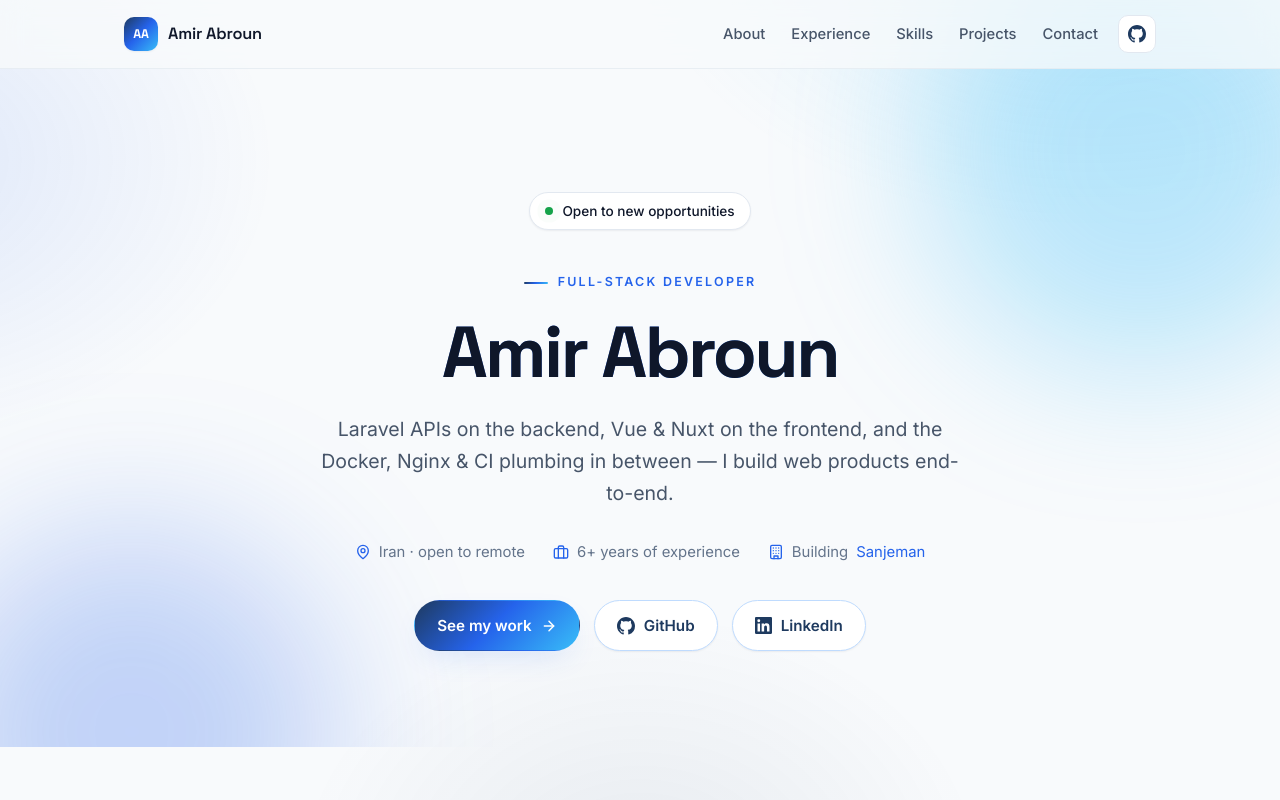
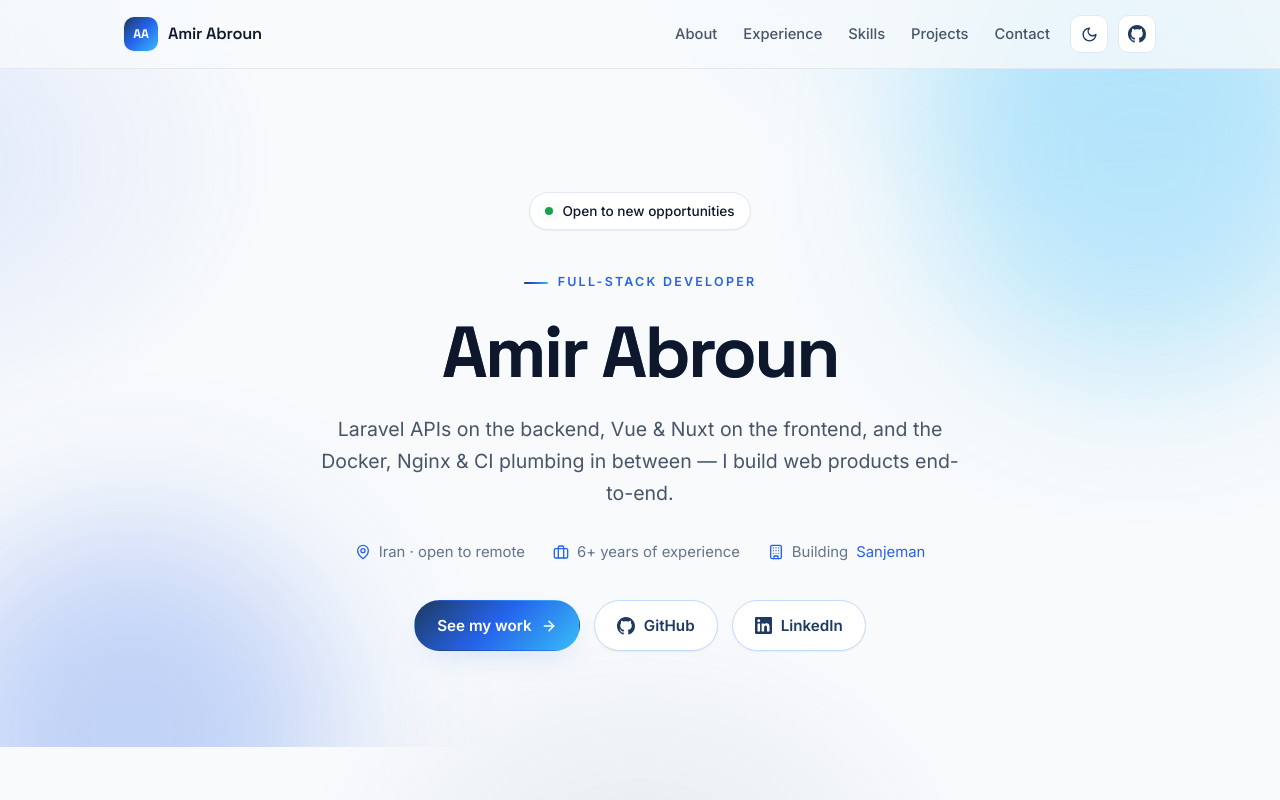
Before and after one commit to amirabroun/amirabroun.github.io, a Nuxt app: page / in a window 1280 px wide. Shown: the top 800 px of the page. Built offline with nearby package versions, Linux system fonts and the light colour scheme.

Commit message:
Add dark theme with toggle: system-aware, persisted, no FOUC, print stays light

```diff
--- a/app/assets/css/main.css
+++ b/app/assets/css/main.css
@@ -7,12 +7,16 @@
 @import "@fontsource-variable/space-grotesk";
 
 :root {
+  color-scheme: light;
+
   --bg: #f8fafc;
   --ink: #0f172a;
   --body: #475569;
   --muted: #64748b;
   --line: #e2e8f0;
   --card: #ffffff;
+  --surface-raised: #ffffff;
+  --header-bg: rgba(248, 250, 252, 0.78);
 
   --navy: #1e3a5f;
   --blue-700: #1d4ed8;
@@ -23,6 +27,10 @@
   --blue-100: #dbeafe;
   --blue-200: #bfdbfe;
   --green: #16a34a;
+
+  --ok-bg: #f0fdf4;
+  --ok-border: #bbf7d0;
+  --ok-text: #15803d;
 
   --grad: linear-gradient(135deg, #1e3a5f 0%, #2563eb 48%, #38bdf8 100%);
   --grad-soft: linear-gradient(135deg, rgba(30, 58, 95, 0.06), rgba(56, 189, 248, 0.1));
@@ -36,6 +44,61 @@
 
   --font-body: "Inter Variable", "Inter", -apple-system, BlinkMacSystemFont, "Segoe UI", sans-serif;
   --font-display: "Space Grotesk Variable", "Space Grotesk", var(--font-body);
+}
+
+/* dark theme -------------------------------------------------------- */
+
+[data-theme="dark"] {
+  color-scheme: dark;
+
+  --bg: #0a1322;
+  --ink: #e6edf9;
+  --body: #a3b2cb;
+  --muted: #8598b8;
+  --line: #1d2c47;
+  --card: #101c30;
+  --surface-raised: #101c30;
+  --header-bg: rgba(10, 19, 34, 0.72);
+
+  --navy: #c9d8f2;
+  --blue-700: #8ab8ff;
+  --blue-600: #6da5ff;
+  --blue-500: #60a5fa;
+  --blue-50: #14233d;
+  --blue-100: #223d66;
+  --blue-200: #33568d;
+  --green: #22c55e;
+
+  --ok-bg: rgba(34, 197, 94, 0.1);
+  --ok-border: rgba(74, 222, 128, 0.35);
+  --ok-text: #4ade80;
+
+  --grad: linear-gradient(135deg, #2563eb 0%, #3b82f6 50%, #38bdf8 100%);
+  --grad-soft: linear-gradient(135deg, rgba(56, 189, 248, 0.08), rgba(37, 99, 235, 0.16));
+
+  --shadow-sm: 0 1px 2px rgba(2, 8, 20, 0.5);
+  --shadow-md: 0 12px 32px -12px rgba(2, 8, 20, 0.6);
+  --shadow-lg: 0 24px 56px -16px rgba(2, 8, 20, 0.7);
+}
+
+[data-theme="dark"] body::before {
+  background:
+    radial-gradient(48rem 32rem at 85% -10%, rgba(56, 189, 248, 0.1), transparent 60%),
+    radial-gradient(42rem 30rem at -10% 20%, rgba(37, 99, 235, 0.14), transparent 60%),
+    radial-gradient(36rem 28rem at 50% 110%, rgba(30, 58, 95, 0.25), transparent 60%);
+}
+
+[data-theme="dark"] ::selection {
+  background: rgba(59, 130, 246, 0.4);
+}
+
+/* smooth colors while the theme is being switched (class set from JS) */
+html.theming,
+html.theming * {
+  transition:
+    background-color 0.28s ease,
+    border-color 0.28s ease,
+    color 0.28s ease !important;
 }
 
 * {
@@ -184,7 +247,7 @@ section {
 }
 
 .btn-ghost {
-  background: #fff;
+  background: var(--surface-raised);
   color: var(--navy);
   border-color: var(--blue-200);
   box-shadow: var(--shadow-sm);
@@ -289,6 +352,32 @@ section {
 /* print ------------------------------------------------------------ */
 
 @media print {
+  /* always print in light colors, even in dark mode */
+  [data-theme="dark"] {
+    color-scheme: light;
+    --bg: #f8fafc;
+    --ink: #0f172a;
+    --body: #475569;
+    --muted: #64748b;
+    --line: #e2e8f0;
+    --card: #ffffff;
+    --surface-raised: #ffffff;
+    --header-bg: rgba(248, 250, 252, 0.78);
+    --navy: #1e3a5f;
+    --blue-700: #1d4ed8;
+    --blue-600: #2563eb;
+    --blue-50: #eff6ff;
+    --blue-100: #dbeafe;
+    --blue-200: #bfdbfe;
+  }
+
+  [data-theme="dark"] body::before {
+    background:
+      radial-gradient(48rem 32rem at 85% -10%, rgba(56, 189, 248, 0.14), transparent 60%),
+      radial-gradient(42rem 30rem at -10% 20%, rgba(37, 99, 235, 0.12), transparent 60%),
+      radial-gradient(36rem 28rem at 50% 110%, rgba(30, 58, 95, 0.08), transparent 60%);
+  }
+
   body {
     background: #fff;
   }
--- a/app/components/ExperienceSection.vue
+++ b/app/components/ExperienceSection.vue
@@ -114,9 +114,9 @@
 
 .chip-now {
   margin-left: auto;
-  background: #f0fdf4;
-  border-color: #bbf7d0;
-  color: #15803d;
+  background: var(--ok-bg);
+  border-color: var(--ok-border);
+  color: var(--ok-text);
 }
 
 .xp-list {
--- a/app/components/HeroSection.vue
+++ b/app/components/HeroSection.vue
@@ -113,7 +113,7 @@
   gap: 9px;
   padding: 7px 15px;
   border-radius: 999px;
-  background: #fff;
+  background: var(--surface-raised);
   border: 1px solid var(--line);
   box-shadow: var(--shadow-sm);
   font-size: 0.85rem;
--- a/app/components/ProjectsSection.vue
+++ b/app/components/ProjectsSection.vue
@@ -171,9 +171,9 @@
 }
 
 .chip-work {
-  background: #f0fdf4;
-  border-color: #bbf7d0;
-  color: #15803d;
+  background: var(--ok-bg);
+  border-color: var(--ok-border);
+  color: var(--ok-text);
 }
 
 .featured p {
--- a/app/components/SiteHeader.vue
+++ b/app/components/SiteHeader.vue
@@ -14,8 +14,54 @@
         <a href="#contact">Contact</a>
       </nav>
 
+      <div class="header-actions">
+        <button
+          type="button"
+          class="header-btn"
+          :aria-label="theme === 'dark' ? 'Switch to light theme' : 'Switch to dark theme'"
+          :title="theme === 'dark' ? 'Switch to light theme' : 'Switch to dark theme'"
+          @click="toggleTheme"
+        >
+          <svg
+            v-if="theme === 'dark'"
+            width="17"
+            height="17"
+            viewBox="0 0 24 24"
+            fill="none"
+            stroke="currentColor"
+            stroke-width="2"
+            stroke-linecap="round"
+            stroke-linejoin="round"
+            aria-hidden="true"
+          >
+            <circle cx="12" cy="12" r="4" />
+            <path d="M12 2v2" />
+            <path d="M12 20v2" />
+            <path d="m4.93 4.93 1.41 1.41" />
+            <path d="m17.66 17.66 1.41 1.41" />
+            <path d="M2 12h2" />
+            <path d="M20 12h2" />
+            <path d="m6.34 17.66-1.41 1.41" />
+            <path d="m19.07 4.93-1.41 1.41" />
+          </svg>
+          <svg
+            v-else
+            width="17"
+            height="17"
+            viewBox="0 0 24 24"
+            fill="none"
+            stroke="currentColor"
+            stroke-width="2"
+            stroke-linecap="round"
+            stroke-linejoin="round"
+            aria-hidden="true"
+          >
+            <path d="M12 3a6 6 0 0 0 9 9 9 9 0 1 1-9-9Z" />
+          </svg>
+        </button>
+
         <a
-        class="header-gh"
+          class="header-btn"
           href="https://github.com/amirabroun"
           target="_blank"
           rel="noopener"
@@ -24,18 +70,40 @@
           <IconGithub />
         </a>
       </div>
+    </div>
   </header>
 </template>
+
+<script setup lang="ts">
+const theme = ref<'light' | 'dark'>('light')
+
+onMounted(() => {
+  theme.value =
+    document.documentElement.getAttribute('data-theme') === 'dark' ? 'dark' : 'light'
+})
+
+function toggleTheme() {
+  const next = theme.value === 'dark' ? 'light' : 'dark'
+  const root = document.documentElement
+
+  root.classList.add('theming')
+  root.setAttribute('data-theme', next)
+  localStorage.setItem('theme', next)
+  theme.value = next
+
+  window.setTimeout(() => root.classList.remove('theming'), 320)
+}
+</script>
 
 <style scoped>
 .site-header {
   position: fixed;
   inset: 0 0 auto;
   z-index: 50;
-  background: rgba(248, 250, 252, 0.78);
+  background: var(--header-bg);
   backdrop-filter: blur(14px);
   -webkit-backdrop-filter: blur(14px);
-  border-bottom: 1px solid rgba(226, 232, 240, 0.7);
+  border-bottom: 1px solid var(--line);
 }
 
 .header-inner {
@@ -91,7 +159,13 @@
   text-decoration: none;
 }
 
-.header-gh {
+.header-actions {
+  display: flex;
+  align-items: center;
+  gap: 10px;
+}
+
+.header-btn {
   display: inline-flex;
   align-items: center;
   justify-content: center;
@@ -100,11 +174,11 @@
   border-radius: 10px;
   color: var(--navy);
   border: 1px solid var(--line);
-  background: #fff;
+  background: var(--surface-raised);
   transition: border-color 0.2s, color 0.2s, transform 0.2s;
 }
 
-.header-gh:hover {
+.header-btn:hover {
   color: var(--blue-600);
   border-color: var(--blue-200);
   transform: translateY(-1px);
@@ -116,7 +190,7 @@
     display: none;
   }
 
-  .header-gh {
+  .header-actions {
     margin-left: auto;
   }
 }
--- a/app/components/SkillsSection.vue
+++ b/app/components/SkillsSection.vue
@@ -120,7 +120,7 @@
 .skill-learning {
   border-style: dashed;
   border-color: var(--blue-200);
-  background: linear-gradient(135deg, #fff, var(--blue-50));
+  background: linear-gradient(135deg, var(--surface-raised), var(--blue-50));
 }
 
 .learning-note {
--- a/nuxt.config.ts
+++ b/nuxt.config.ts
@@ -6,6 +6,13 @@ export default defineNuxtConfig({
     head: {
       htmlAttrs: { lang: 'en' },
       title: 'Amir Abroun — Full-Stack Developer',
+      script: [
+        {
+          // set theme before first paint to avoid a flash of the wrong theme
+          innerHTML:
+            '(function(){try{var t=localStorage.getItem("theme");if(t!=="dark"&&t!=="light"){t=window.matchMedia("(prefers-color-scheme: dark)").matches?"dark":"light"}document.documentElement.setAttribute("data-theme",t)}catch(e){document.documentElement.setAttribute("data-theme","light")}})()',
+        },
+      ],
       meta: [
         {
           name: 'description',
```
Lines whose indentation alone changed are shown as unchanged.
